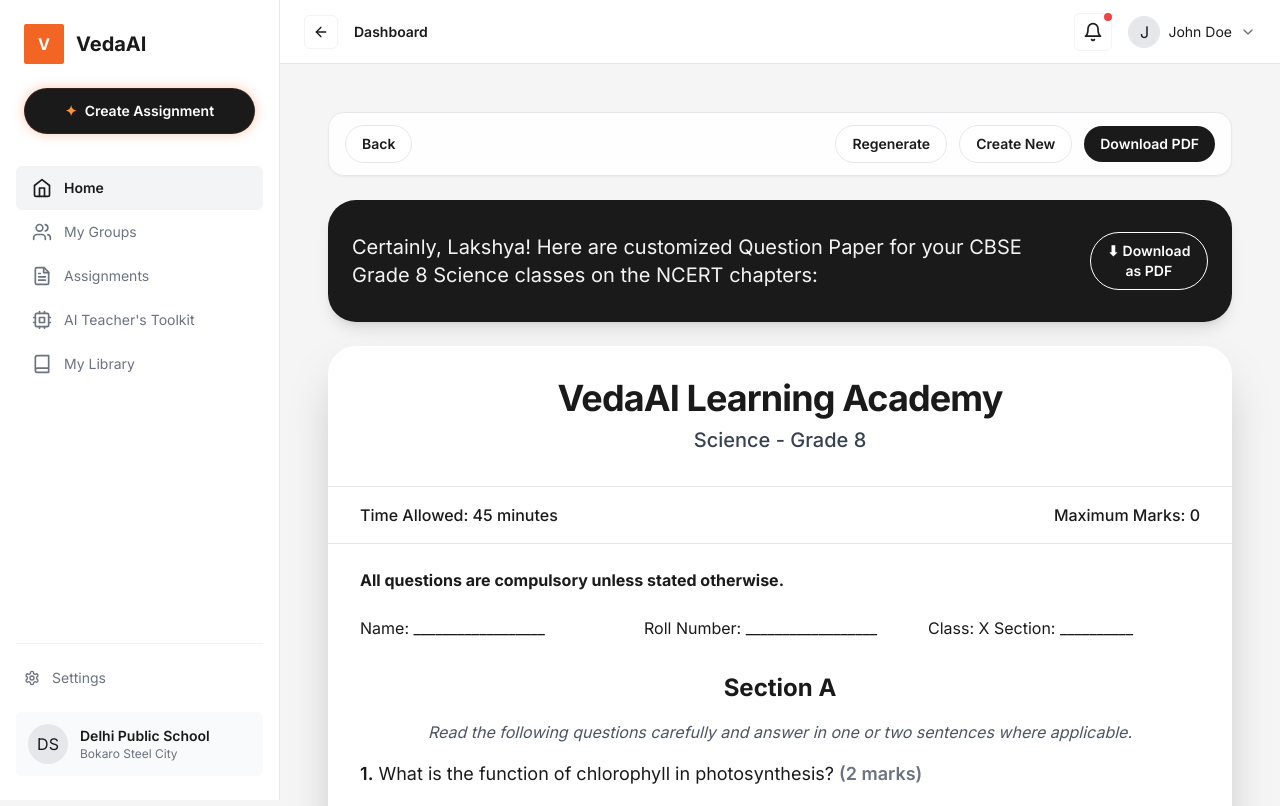
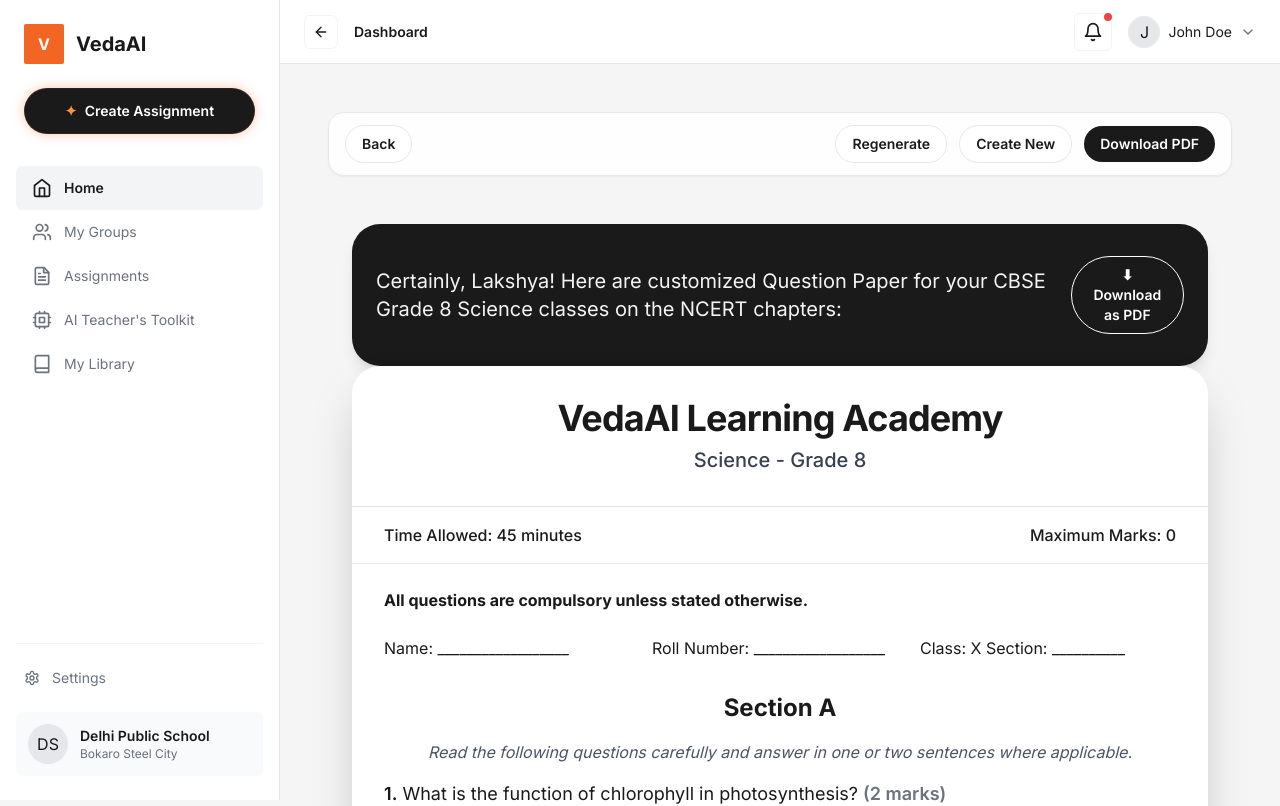
Before and after one commit to rhittik12/vedaai-assessment, a Next.js app in the folder apps/frontend/: page /assignments/1/result in a window 1280 px wide. Shown: the top 806 px of the page. Built offline with nearby package versions, Linux system fonts and the light colour scheme; no server answers; what @react-pdf/renderer would draw is missing.

Commit message:
feat: update sidebar with navigation and improve layout for assignment result page

```diff
--- a/apps/frontend/src/app/assignments/[id]/page.tsx
+++ b/apps/frontend/src/app/assignments/[id]/page.tsx
@@ -277,13 +277,13 @@
 
                   <section className="border-t border-gray-200 pt-6">
                     <h3 className="text-xl font-bold text-[#1A1A1A]">Answer Key</h3>
-                    {/* <div className="mt-4 space-y-3">
+                    <div className="mt-4 space-y-3">
                       {paper.answerKey.map((entry) => (
                         <div key={entry.questionNumber} className="rounded-2xl bg-[#F9FAFB] px-4 py-3 text-sm text-[#374151]">
                           <span className="font-semibold">Q{entry.questionNumber}:</span> {entry.answer}
                         </div>
                       ))}
-                    </div> */}
+                    </div>
                   </section>
                 </div>
               </div>
--- a/apps/frontend/src/app/assignments/[id]/result/page.tsx
+++ b/apps/frontend/src/app/assignments/[id]/result/page.tsx
@@ -236,7 +236,7 @@
         </div>
       </div>
 
-      <div className="mx-auto max-w-5xl space-y-6">
+      <div className="min-h-[calc(100vh-64px)] bg-[#F5F5F5] px-6 py-6">
         <div className="rounded-[28px] bg-[#1A1A1A] px-6 py-8 text-white shadow-lg print:hidden">
           <div className="flex flex-col gap-4 md:flex-row md:items-center md:justify-between">
             <p className="max-w-3xl text-lg leading-8 text-white/95 md:text-xl">
--- a/apps/frontend/src/components/layout/Sidebar.tsx
+++ b/apps/frontend/src/components/layout/Sidebar.tsx
@@ -1,5 +1,8 @@
+"use client";
+
 import React from 'react';
 import Link from 'next/link';
+import { useRouter } from 'next/navigation';
 import { Home, Users, FileText, Cpu, Book, Settings, Zap } from 'lucide-react';
 
 const navItems = [
@@ -16,6 +19,8 @@
 };
 
 export default function Sidebar({ active = 'home', assignmentsCount = 0 }: SidebarProps) {
+  const router = useRouter();
+
   return (
     <aside className="w-[280px] bg-white h-screen fixed left-0 top-0 border-r border-gray-200 flex flex-col justify-between">
       <div>
@@ -26,6 +31,8 @@
           </div>
 
           <button
+            type="button"
+            onClick={() => router.push('/assignments/create')}
             className="mt-6 w-full flex items-center justify-center gap-2 bg-[#1A1A1A] text-white py-3 rounded-full text-sm font-semibold relative"
             style={{ boxShadow: '0 0 12px rgba(242,101,34,0.35)', border: '1px solid rgba(242,101,34,0.12)' }}
           >
```
